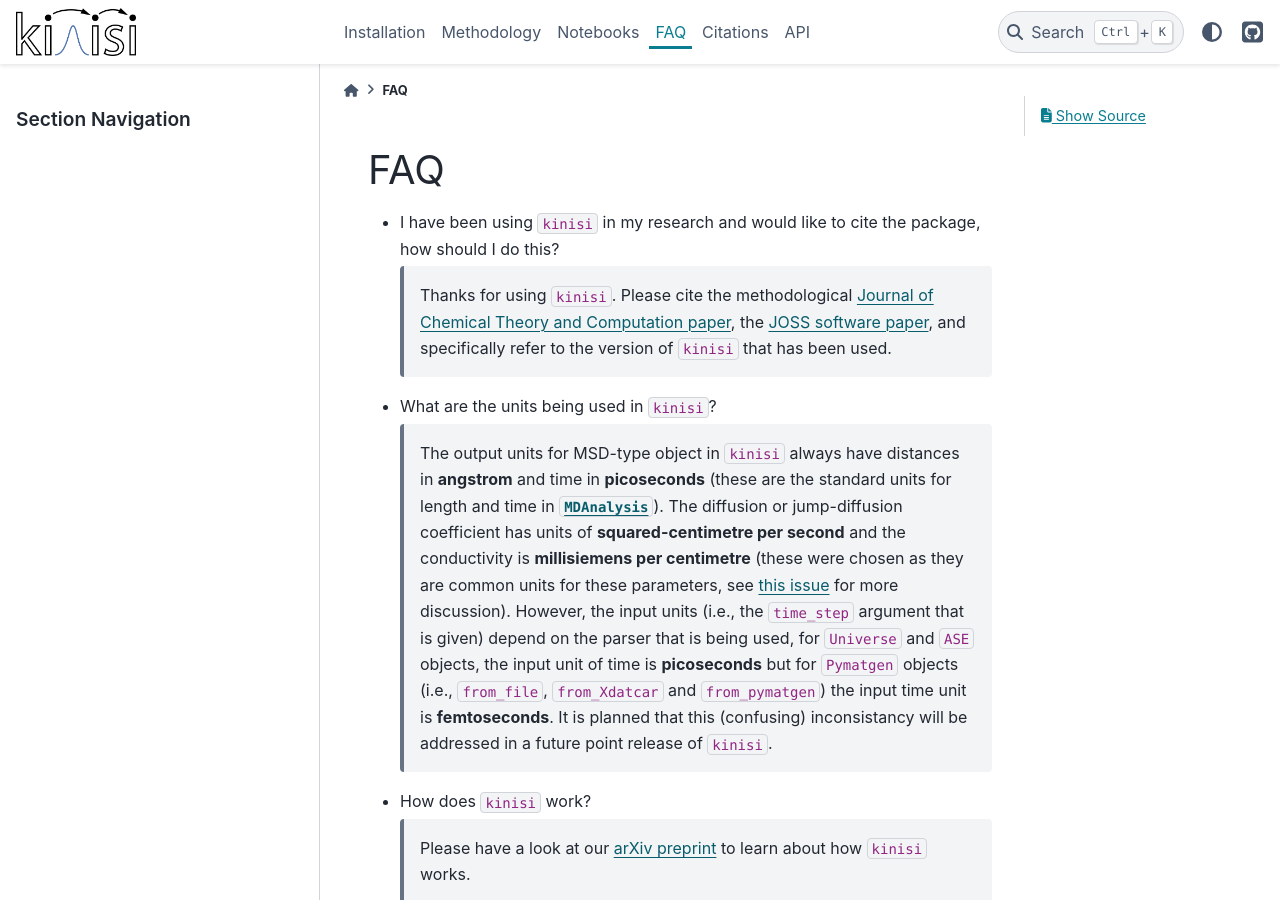
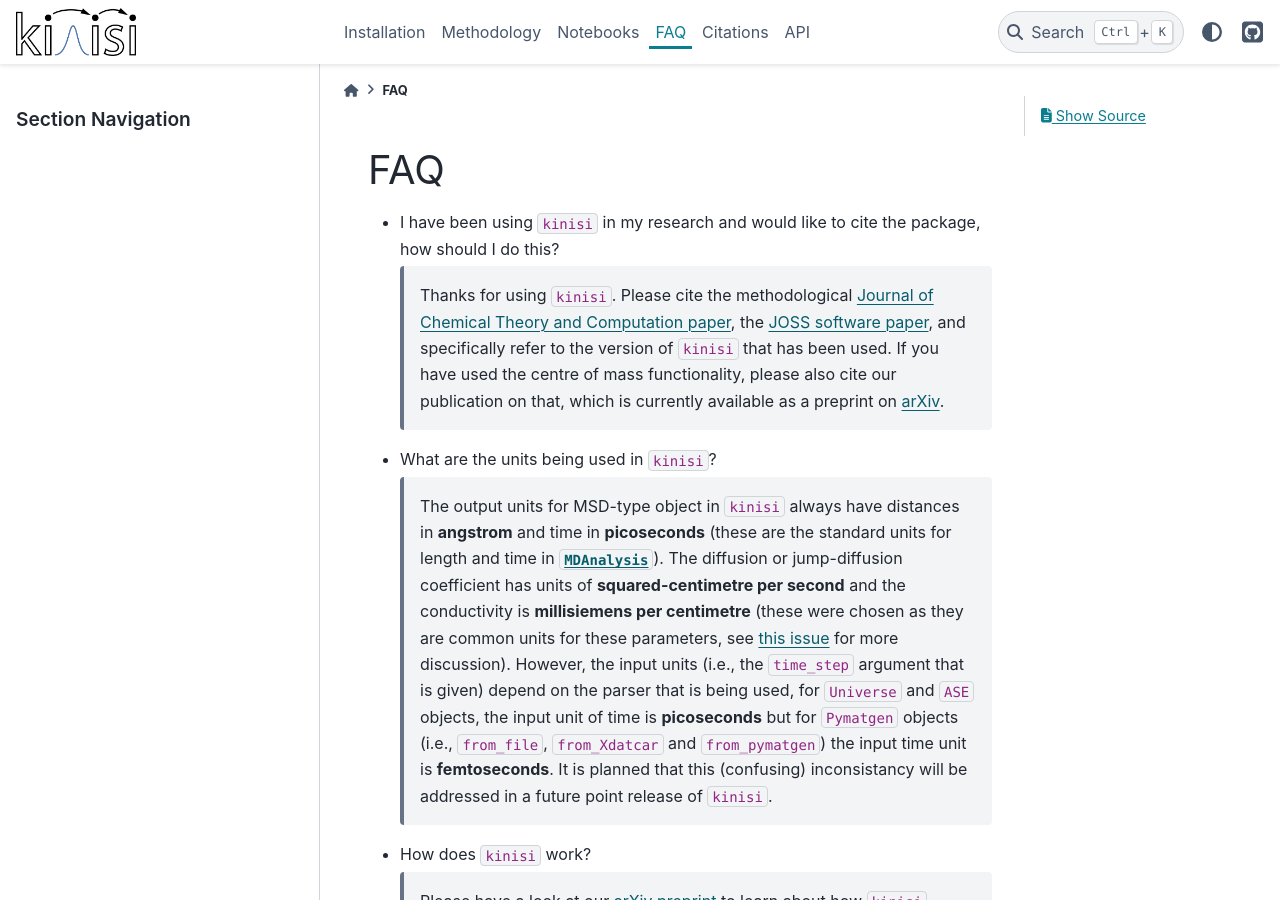
Before and after one commit to bjmorgan/kinisi, a Sphinx documentation site: the page built from docs/source/faq.md, in a window 1280 px wide and 900 px high. Built offline with Sphinx 7.4.7 and the PyData theme 0.15.4, drawn with Linux system fonts in a browser that asks for light colours.

Commit message:
Update faq.md

```diff
--- a/docs/source/faq.md
+++ b/docs/source/faq.md
@@ -5,7 +5,8 @@
     > Thanks for using `kinisi`. Please cite the methodological
     > [Journal of Chemical Theory and Computation paper](https://doi.org/10.1021/acs.jctc.4c01249), the
     > [JOSS software paper](https://doi.org/10.21105/joss.05984), and specifically refer to the version of
-    > `kinisi` that has been used.
+    > `kinisi` that has been used. If you have used the centre of mass functionality, please also cite our
+    > publication on that, which is currently available as a preprint on [arXiv](https://arxiv.org/abs/2501.14578).
 
 - What are the units being used in `kinisi`?
 
```
